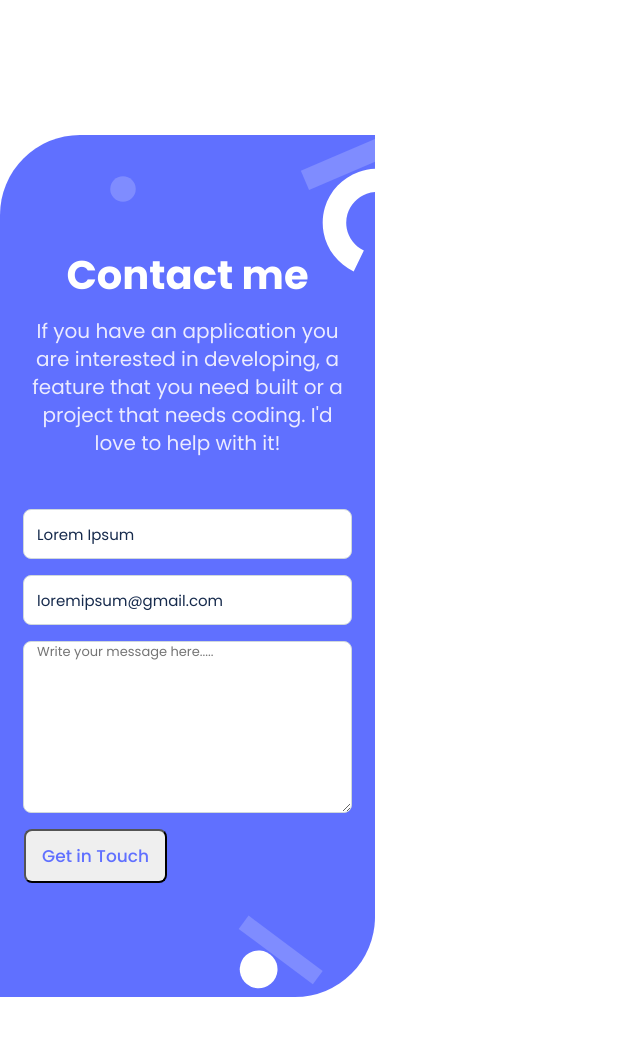
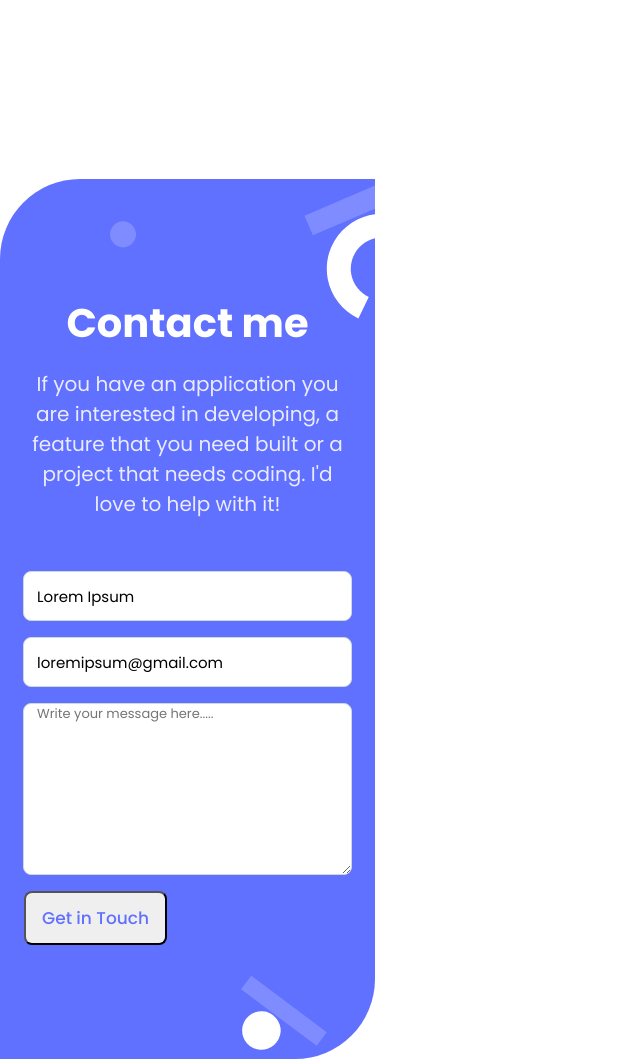
Before and after one commit to izh212/Portfolio, a website: page index.html in a window 1280 px wide. Shown: the part 4160-5219 px from the top of the page, without its empty margins (0-640 px from the left). Before the commit the page ends 5157 px from the top, so only its background shows below. Drawn offline with Linux system fonts and the light colour scheme.

Commit message:
Updated Styles

```diff
--- a/index.html
+++ b/index.html
@@ -166,13 +166,13 @@
         </div>
         <div class="frame">
             <p class="frame-text">Frameworks</p>
-            <img class="menu" src="./assets/drop_menu.png" alt="">
+            <img class="drop-menu" src="./assets/drop_menu.png" alt="">
 
 
         </div>
         <div class="frame">
             <p class="frame-text">Skills</p>
-            <img class="menu" src="./assets/drop_menu.png" alt="">
+            <img class="drop-menu" src="./assets/drop_menu.png" alt="">
 
         </div>
     </section>
--- a/style.css
+++ b/style.css
@@ -189,40 +189,30 @@
 }
 
 .contact {
-  flex-shrink: 0;
   display: flex;
   flex-direction: column;
   align-items: center;
   padding: 114px 24px;
   border-radius: 80px 0;
   gap: 16px;
-  margin-top: 100px;
   background-image: url(assets/contact\ form\ shapes-mobile.svg);
   background-color: #6070ff;
   background-size: contain;
   background-position-x: 110px;
   background-repeat: no-repeat;
-  margin-top: 70px;
+  margin-top: 114px;
 }
 
 .contact-me {
-  color: var(--neutrals-n-0, #fff);
+  color: #fff;
   text-align: center;
-  font-family: Poppins, sans-serif;
   font-size: 40px;
-  font-style: normal;
-  font-weight: 700;
-  line-height: 52px;
 }
 
 .contact_desc {
-  color: var(--primary-b-50, #ebebff);
+  color: #ebebff;
   text-align: center;
-  font-family: Poppins, sans-serif;
   font-size: 20px;
-  font-style: normal;
-  font-weight: 400;
-  line-height: 28px;
   margin-bottom: 36px;
 }
 
@@ -230,9 +220,7 @@ input {
   width: 327px;
   height: 48px;
   border-radius: 8px;
-  border: 1px solid var(--base-100, #cfd8dc);
-  background: var(--mono-white, #fff);
-  color: var(--neutral-n-800, #172b4d);
+  border: 1px solid #cfd8dc;
   font-size: 15px;
   font-weight: 400;
   text-indent: 4%;
@@ -243,9 +231,8 @@ textarea {
   height: 170px;
   border-radius: 8px;
   border: 1px solid #cfd8dc;
-    font-size: 13px;
+  font-size: 13px;
   text-indent: 4%;
-  /* content: #b3bac5; */
 }
 
 .get-in-touch {
```
